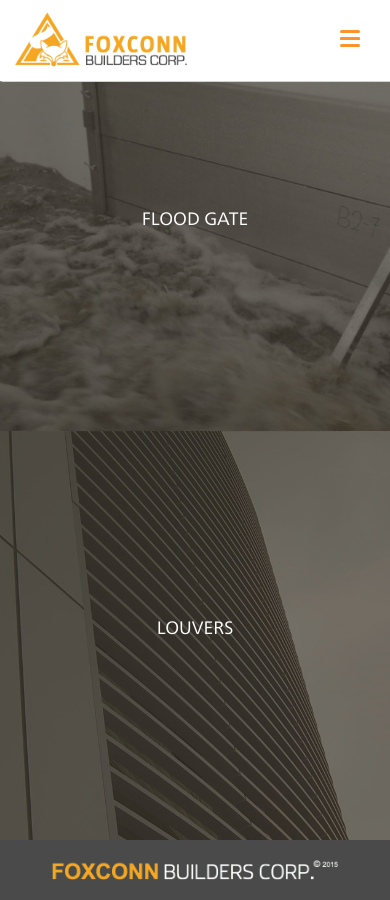
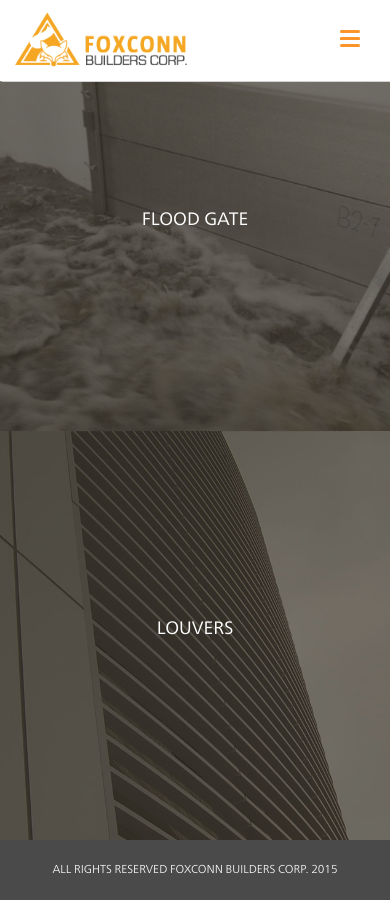
Before and after one commit to foxconnbuilders/foxconnbuilders.github.io, a Jekyll site: the page built from index.html, in a window 390 px wide and 900 px high, scrolled down 1698 px. Built offline with Jekyll 4.4.1, drawn with Linux system fonts in a browser that asks for light colours; nearby versions of some CDN libraries; grey boxes are pictures that could not be loaded.

Commit message:
Update navbar and footer

```diff
--- a/_includes/footer.html
+++ b/_includes/footer.html
@@ -1,5 +1,5 @@
 <div id="footer">
   <div class="container">
-    <img id="footer-logo" class="img-responsive center-block" src="/images/footer-logo.png"/>
+    <span class="copyright">ALL RIGHTS RESERVED FOXCONN BUILDERS CORP. 2015</span>
   </div>
 </div>
--- a/_includes/navbar.html
+++ b/_includes/navbar.html
@@ -33,7 +33,6 @@
                 {% endif %}
                 {% endfor %}
             </ul>
-
         </div>
     </div>
 </nav>
--- a/_sass/_footer.sass
+++ b/_sass/_footer.sass
@@ -15,8 +15,13 @@
     -ms-transform: translateY(-50%)
     width: 100% !important
     padding: 0
-    #footer-logo
-      height: 20px
-      position: relative
-      margin: 0 auto
-      display: table
+    .copyright
+      display: block
+      text-align: center
+      font-family: 'Neue-Frutiger-Light'
+
+@media (max-width: 568px)
+  #footer
+    .container
+      .copyright
+        font-size: 11.5px
--- a/_sass/_home.sass
+++ b/_sass/_home.sass
@@ -20,11 +20,11 @@
       height: 65px
       margin: 0 auto
     .product-description
-      max-width: 65%
+      max-width: 59%
       color: white
       text-align: center
       margin: 20px auto
-      font-size: 1.3em
+      font-size: 1.2em
 
 .overlay
   top: 0
```
